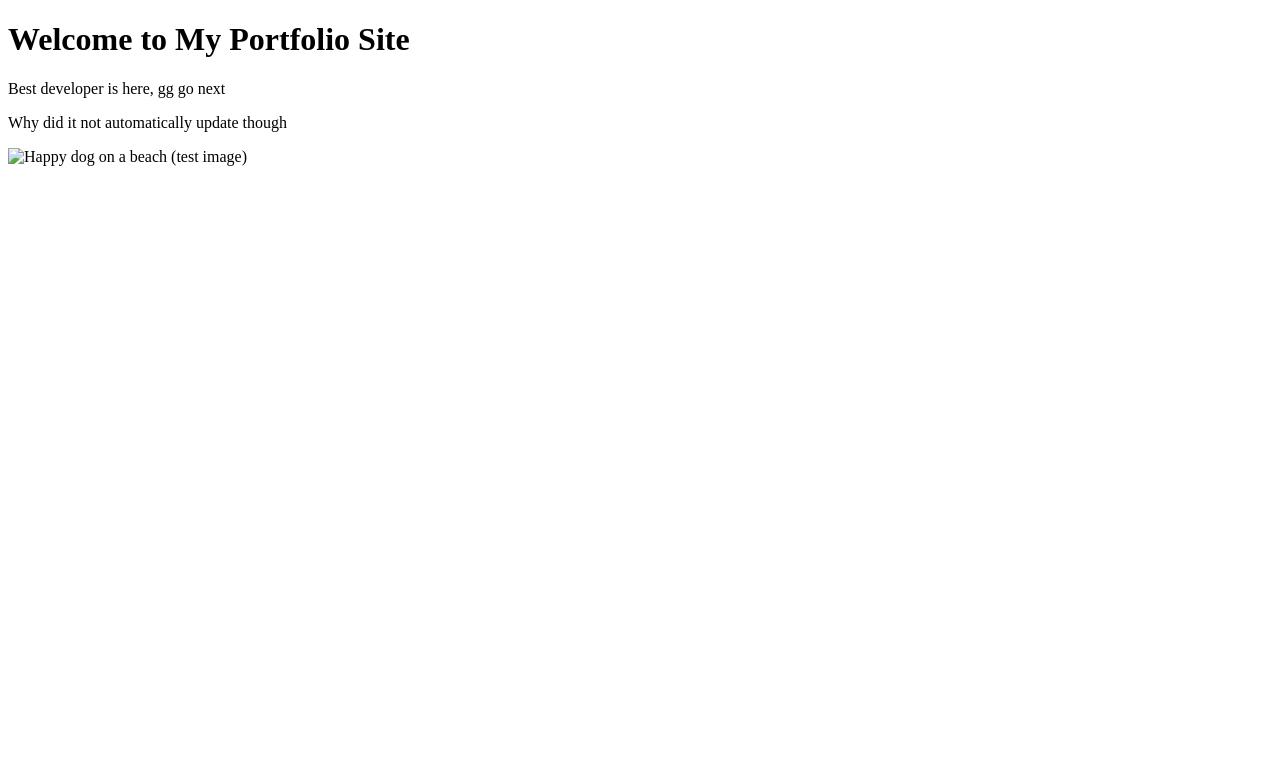
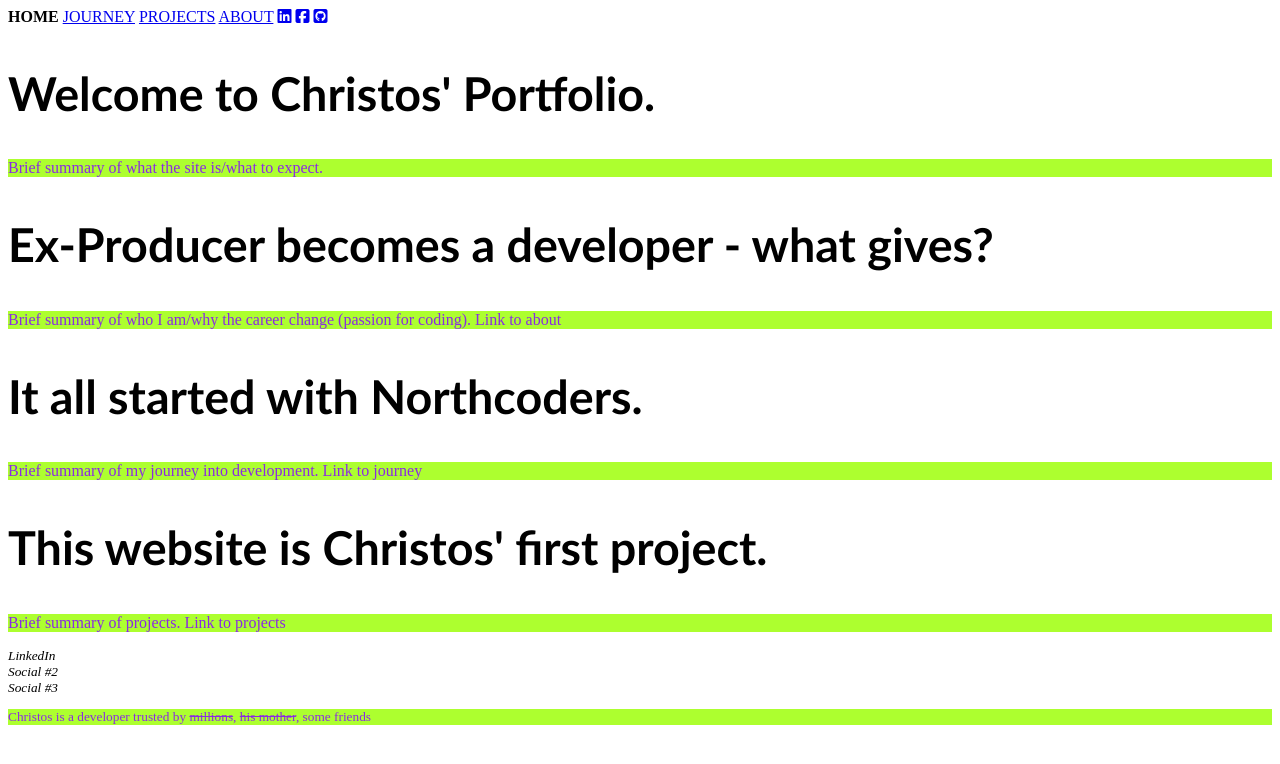
Before and after one commit to chrisanicolaou/website-portfolio, a plain HTML site: page index.html in a window 1280 px wide. Drawn offline with Linux system fonts and the light colour scheme.

Commit message:
Created journey.html and projects.html, created nav bar basic structure.

```diff
--- a/index.html
+++ b/index.html
@@ -6,11 +6,45 @@
     <meta name="viewport" content="width=device-width, initial-scale=1.0">
     <title>Christos' Portfolio Site</title>
     <link rel="stylesheet" href="styles/style.css">
+    <script src="https://kit.fontawesome.com/91d9c4ff8f.js" crossorigin="anonymous"></script>
 </head>
 <body>
-    <h1>Welcome to My Portfolio Site</h1>
-    <p>Best developer is here, gg go next</p>
-    <p>Why did it not automatically update though</p>
-    <img id='bigdog' src='images/oscar-sutton-yihlaRCCvd4-unsplash.jpg' alt='Happy dog on a beach (test image)'/>
+    <header>
+        <nav>
+            <strong>HOME</strong>
+            <a href="journey.html">JOURNEY</a>
+            <a href="projects.html">PROJECTS</a>
+            <a href="about.html">ABOUT</a>
+            <a href="https://www.linkedin.com/in/christos-nicolaou-29253a17b/" target="_blank"><i class="fab fa-linkedin"></i></a>
+            <a href="https://www.facebook.com/chris.nicolaou.7370/" target="_blank"><i class="fab fa-facebook-square"></i></a>
+            <a href="https://github.com/chrisanicolaou" target="_blank"><i class="fab fa-github-square"></i></a>
+        </nav>
+    </header>
+    <main>
+        <section class="summaries" id="welcome-summary">
+            <h1>Welcome to Christos' Portfolio.</h1>
+            <p>Brief summary of what the site is/what to expect.</p>
+        </section>
+        <section class="summaries" id="about-summary">
+            <h1>Ex-Producer becomes a developer - what gives?</h1>
+            <p>Brief summary of who I am/why the career change (passion for coding). Link to about</p>
+        </section>
+        <section class="summaries" id="journey-summary">
+            <h1>It all started with Northcoders.</h1>
+            <p>Brief summary of my journey into development. Link to journey</p>
+        </section>
+        <section class="summaries" id="project-summary">
+            <h1>This website is Christos' first project.</h1>
+            <p>Brief summary of projects. Link to projects</p>
+        </section>
+    </main>
+    <footer>
+        <small>
+            <address>LinkedIn</address>
+            <address>Social #2</address>
+            <address>Social #3</address>
+            <p>Christos is a developer trusted by <s>millions</s>, <s>his mother</s>, some friends</p>
+        </small>
+    </footer>
 </body>
 </html>
--- /dev/null
+++ b/styles/style.css
@@ -0,0 +1,20 @@
+* {
+    -webkit-box-sizing: border-box;
+    -moz-box-sizing: border-box;
+    box-sizing: border-box;
+}
+
+h1 {
+    font-size: 35pt;
+    font-family: 'Gill Sans', 'Gill Sans MT', Calibri, 'Trebuchet MS', sans-serif;
+}
+
+p {
+    color: blueviolet;
+    background-color: greenyellow;
+}
+
+#bigdog {
+    width: 50%;
+    float: center;
+}
```
Also changed, not shown: about.html (added, +24 -0 lines), journey.html (added, +23 -0 lines), projects.html (added, +23 -0 lines).
